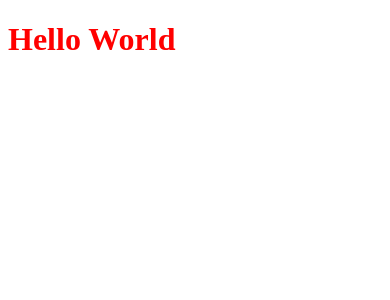
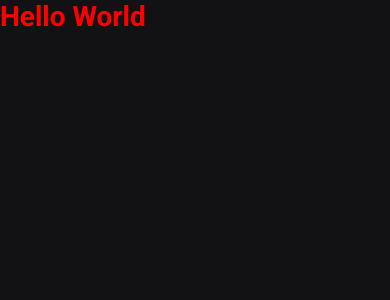
Before and after one commit to nennogabriel/ignite-react, a Next.js app in the folder ignews/: page / in a window 390 px wide. Shown: the top 300 px of the page. Built offline with nearby package versions, Linux system fonts and the light colour scheme.

Commit message:
next: 01 07

```diff
--- a/ignews/src/pages/_app.tsx
+++ b/ignews/src/pages/_app.tsx
@@ -1,4 +1,5 @@
 import { AppProps } from 'next/app';
+import '../styles/global.scss';
 
 function MyApp({ Component, pageProps }: AppProps) {
   return <Component {...pageProps} />;
--- /dev/null
+++ b/ignews/src/pages/_document.tsx
@@ -0,0 +1,21 @@
+import Document, { Html, Head, Main, NextScript } from 'next/document';
+
+export default class MyDcument extends Document {
+  render() {
+    return (
+      <Html>
+        <Head>
+          <link rel="preconnect" href="https://fonts.gstatic.com" />
+          <link
+            href="https://fonts.googleapis.com/css2?family=Roboto:wght@400;700;900&display=swap"
+            rel="stylesheet"
+          />
+        </Head>
+        <body>
+          <Main />
+          <NextScript />
+        </body>
+      </Html>
+    );
+  }
+}
--- a/ignews/src/pages/index.tsx
+++ b/ignews/src/pages/index.tsx
@@ -3,5 +3,12 @@
 import styles from '../styles/home.module.scss';
 
 export default function Home() {
-  return <h1 className={styles.title}>Hello World</h1>;
+  return (
+    <>
+      <Head>
+        <title>Início ig.news</title>;
+      </Head>
+      <h1 className={styles.title}>Hello World</h1>
+    </>
+  );
 }
--- /dev/null
+++ b/ignews/src/styles/global.scss
@@ -0,0 +1,49 @@
+* {
+  margin: 0;
+  padding: 0;
+  box-sizing: border-box;
+}
+
+:root {
+  --white: #ffffff;
+  --gray-100: #e1e1e6;
+  --gray-300: #a8a8b3;
+  --gray-900: #121214;
+
+  --cyan-500: #61dafd;
+
+  --yeallow-500: #eba417;
+}
+
+@media (max-width: 1080px) {
+  html {
+    font-size: 93.75%;
+  }
+}
+@media (max-width: 720px) {
+  html {
+    font-size: 87.5%;
+  }
+}
+
+body {
+  background: var(--gray-900);
+  color: var(--white);
+}
+
+body,
+input,
+textarea,
+select,
+button {
+  font: 400 1rem 'Roboto', sans-serif;
+}
+
+button {
+  cursor: pointer;
+}
+
+a {
+  color: inherit;
+  text-decoration: none;
+}
--- a/ignews/src/styles/home.module.scss
+++ b/ignews/src/styles/home.module.scss
@@ -1,4 +1,4 @@
 .title {
   color: red;
-
+  font-family: 'Roboto';
 }
```
Also changed, not shown: ignews/public/index.html (added, +12 -0 lines).
